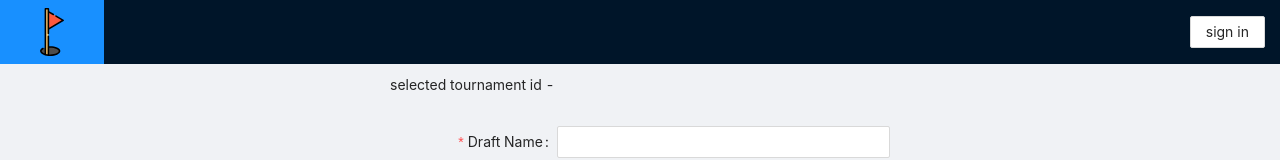
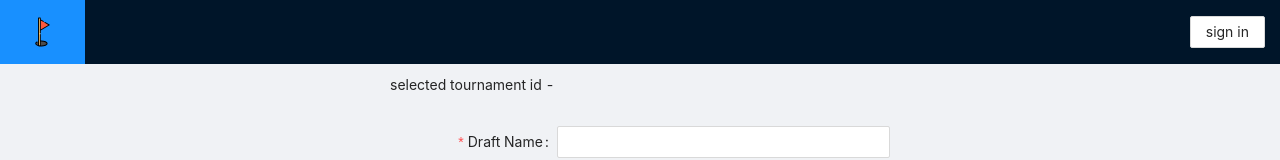
Before and after one commit to chrisdews/golf-draft, a Next.js app: page /create/Create in a window 1280 px wide. Shown: the top 160 px of the page. Built offline with nearby package versions, Linux system fonts and the light colour scheme; no server answers.

Commit message:
style updates

```diff
--- a/src/components/golfDraft/GolfDraft.js
+++ b/src/components/golfDraft/GolfDraft.js
@@ -14,7 +14,7 @@ import FlagIcon from "../flagIcon";
 
 const useHardCodedContent = process.env.NEXT_PUBLIC_MOCK_ENV === "mock";
 
-const database = firebaseInit();
+// const database = firebaseInit();
 
 function GolfDraft() {
   const { state, dispatch } = useContext(Context);
@@ -110,7 +110,7 @@ function GolfDraft() {
               style={{
                 display: "flex",
                 "justifyContent": "center",
-                width: "100vw",
+                width: "100%",
                 "flexDirection": "column",
                 "alignItems": "center",
               }}
@@ -127,7 +127,7 @@ function GolfDraft() {
                 }}
               >
                 <span>GOLF</span>
-                <span style={{ display: 'flex', justifyContent: 'center', height: '40px' }}>
+                <span style={{ display: 'flex', justifyContent: 'center', height: '40px', width: '50px' }}>
                   <FlagIcon />
                 </span>
                 <span>
--- a/src/components/layoutWrapper/LayoutWrapper.js
+++ b/src/components/layoutWrapper/LayoutWrapper.js
@@ -108,7 +108,7 @@ function LayoutWrapper({ children }) {
           <div className="logo" />
           <span>
             <Menu theme="dark" mode="horizontal" defaultSelectedKeys={["1"]}>
-              <Menu.Item key="1" >
+              <Menu.Item key="1" style={{width: '85px'}} >
                 <Link href="/"  >
                   <span style={{height: '64px', display: 'flex', justifyContent: 'center', alignItems: 'center', padding: '8px'}}>
 
```
